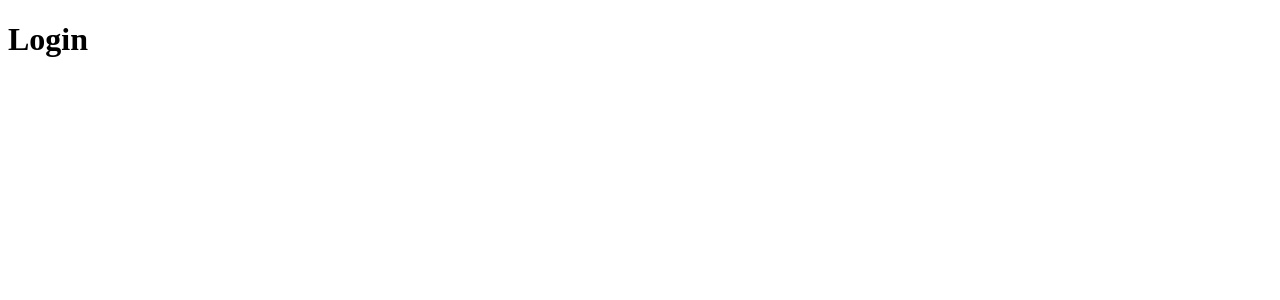
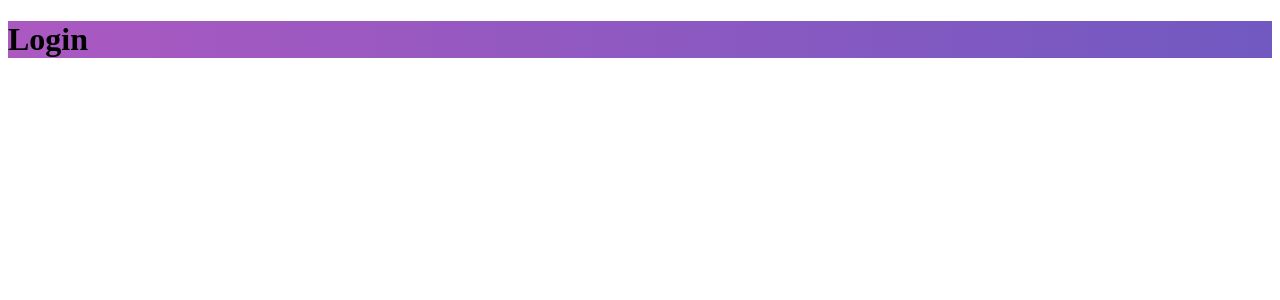
Before and after one commit to cassioate/React-GoBarber, a React (Create React App) app: page / in a window 1280 px wide. Shown: the top 300 px of the page. Built offline with nearby package versions, Linux system fonts and the light colour scheme.

Commit message:
Configurando LAYOUT para signed in ou out

```diff
--- a/package.json
+++ b/package.json
@@ -13,6 +13,7 @@
     "react-router-dom": "^5.2.0",
     "react-scripts": "4.0.3",
     "reactotron-react-js": "^3.3.7",
+    "styled-components": "^5.3.0",
     "web-vitals": "^1.0.1"
   },
   "scripts": {
--- /dev/null
+++ b/src/pages/_layouts/auth/index.js
@@ -0,0 +1,12 @@
+import React from 'react'
+import PropTypes from 'prop-types'
+
+import { Wrapper } from './styles'
+
+export default function AuthLayout({ children }) {
+   return <Wrapper>{children}</Wrapper>
+}
+
+AuthLayout.propTypes = {
+   children: PropTypes.element.isRequired,
+}
--- /dev/null
+++ b/src/pages/_layouts/auth/styles.js
@@ -0,0 +1,6 @@
+import styled from 'styled-components'
+
+export const Wrapper = styled.div`
+   height: 100%;
+   background: linear-gradient(-90deg, #7159c1, #ab59c1);
+`
--- /dev/null
+++ b/src/pages/_layouts/default/index.js
@@ -0,0 +1,12 @@
+import React from 'react'
+import PropTypes from 'prop-types'
+
+import { Wrapper } from './styles'
+
+export default function DefaultLayout({ children }) {
+   return <Wrapper>{children}</Wrapper>
+}
+
+DefaultLayout.propTypes = {
+   children: PropTypes.element.isRequired,
+}
--- /dev/null
+++ b/src/pages/_layouts/default/styles.js
@@ -0,0 +1,6 @@
+import styled from 'styled-components'
+
+export const Wrapper = styled.div`
+   height: 100%;
+   background: #333;
+`
--- a/src/routes/Route.js
+++ b/src/routes/Route.js
@@ -3,6 +3,8 @@
 import { Route, Redirect } from 'react-router-dom'
 import history from '../services/history'
 
+import AuthLayout from '../pages/_layouts/auth'
+import DefaultLayout from '../pages/_layouts/default'
 export default function RouteWrapper({
    component: Component,
    isPrivate,
@@ -18,7 +20,18 @@
       return <Redirect to="/dashboard"></Redirect>
    }
 
-   return <Route {...rest} component={Component}></Route>
+   const Layout = signed ? DefaultLayout : AuthLayout
+
+   return (
+      <Route
+         {...rest}
+         render={(props) => (
+            <Layout>
+               <Component {...props}></Component>
+            </Layout>
+         )}
+      ></Route>
+   )
 }
 
 RouteWrapper.propTypes = {
```
Also changed, not shown: 1 other file (tests, documents, lock files or other folders).
